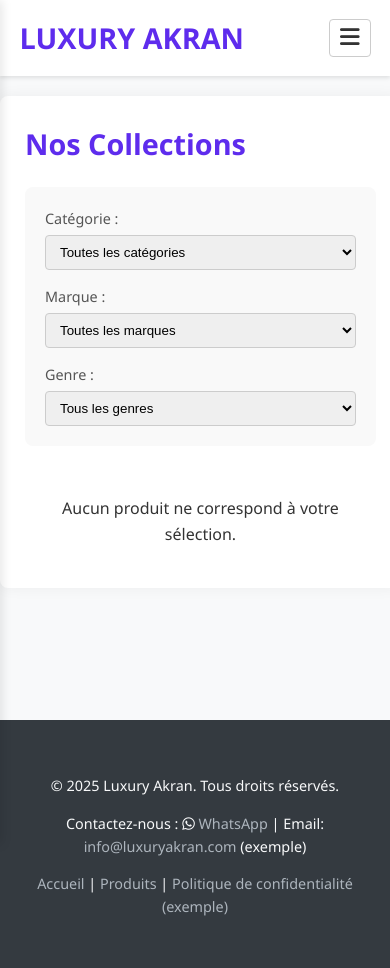
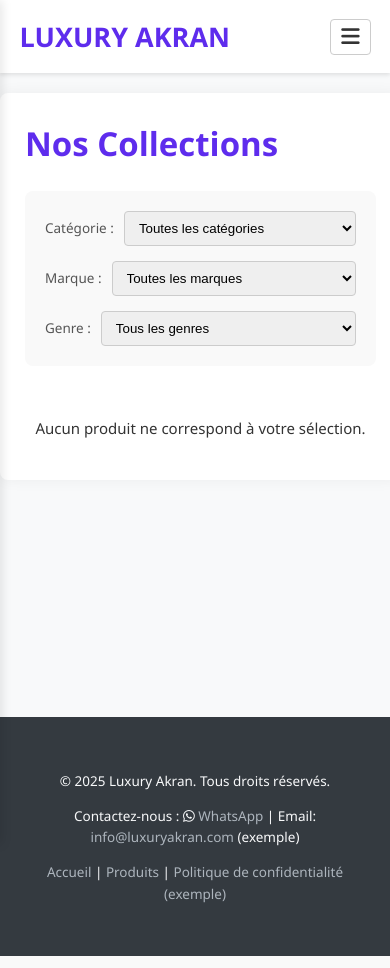
Before and after one commit to Doug-web/pr7, a Flask app: page /products in a window 390 px wide. Run offline with Flask 3, Linux system fonts and the light colour scheme; data that the repository does not hold is empty; some libraries are stand-ins or nearby versions.

Commit message:
Update style.css

```diff
--- a/static/css/style.css
+++ b/static/css/style.css
@@ -248,10 +248,9 @@
 .product-card:hover .product-image-wrapper img {
     transform: scale(1.05);
 }
-
 .product-card h3 {
     font-size: 1.0em;
-    color: #5e2ced; /* MODIFIÉ : La couleur est maintenant le violet du thème */
+    color: #5e2ced; /* MODIFIÉ : Couleur violette du thème */
     margin: 10px 0 5px 0;
     flex-shrink: 0;
     text-align: center;
@@ -558,20 +557,25 @@
     border-radius: 8px;
     align-items: flex-end;
 }
+/* MODIFIÉ : Disposition des filtres */
 .filter-group {
     display: flex;
-    flex-direction: column;
+    flex-direction: row; /* Met le label et le champ sur la même ligne */
+    align-items: center; /* Centre verticalement les éléments */
+    gap: 10px;           /* Espace entre le label et le champ */
 }
 .filter-group label {
     font-size: 0.9em;
-    margin-bottom: 5px;
+    margin-bottom: 0; /* Enlevé car alignement géré par flex */
     color: #555;
+    flex-shrink: 0; /* Empêche le label de se compresser */
 }
 .filter-group select, .filter-group input[type="text"] {
     padding: 8px 10px;
     border: 1px solid #ccc;
     border-radius: 4px;
     min-width: 180px;
+    flex-grow: 1; /* Permet au champ de s'étirer */
 }
 .btn-filter {
     padding: 8px 15px;
@@ -856,15 +860,36 @@
 }
 
 @media (max-width: 768px) {
+    /* AJOUTÉ : Styles pour rendre le site plus compact sur mobile */
+    body {
+        font-size: 15px; /* Réduit la police de base pour une meilleure densité */
+        -webkit-text-size-adjust: 100%; /* Empêche le zoom auto sur iOS */
+    }
+    .btn {
+        padding: 8px 16px; /* Boutons légèrement plus petits */
+        font-size: 0.9em;
+    }
+    .product-detail-page {
+        gap: 20px; /* Réduit l'espace entre l'image et les infos */
+    }
+
+    /* Styles originaux conservés et modifiés */
     .hero h1 { font-size: 2em; }
     .hero p { font-size: 1em; }
+
+    /* MODIFIÉ : Adaptation des filtres pour mobile */
     .filters-form {
         flex-direction: column;
         align-items: stretch;
     }
-    .filter-group select, .filter-group input[type="text"], .btn-filter {
+    /* La disposition en ligne (row) du filter-group s'applique toujours, ce qui est parfait. */
+    .filter-group select, .filter-group input[type="text"] {
+        width: auto; /* La largeur est maintenant gérée par flex-grow */
+    }
+    .btn-filter {
         width: 100%;
     }
+
     .contact-methods {
         flex-direction: column;
     }
@@ -909,41 +934,4 @@
         font-size: 1.8em;
         flex-shrink: 0;
     }
-
-    /* --- AJOUTS POUR L'OPTIMISATION MOBILE (TAILLE) --- */
-    .products-grid {
-        grid-template-columns: repeat(2, 1fr);
-        gap: 15px;
-    }
-    .product-card {
-        padding: 10px;
-    }
-    .product-card h3 {
-        font-size: 0.9em;
-        margin: 8px 0 4px 0;
-    }
-    .product-card .brand {
-        font-size: 0.75em;
-    }
-    .product-card .price {
-        font-size: 1em;
-    }
-    .product-card-actions {
-        padding-top: 8px;
-        gap: 5px;
-    }
-    .product-card-actions .btn {
-        padding: 5px 8px;
-        font-size: 0.75em;
-    }
-    .product-card-actions .btn i {
-        font-size: 1em;
-    }
-    .btn {
-        padding: 8px 16px;
-        font-size: 0.9em;
-    }
-    h1 {
-        font-size: 1.8em;
-    }
 }
```
